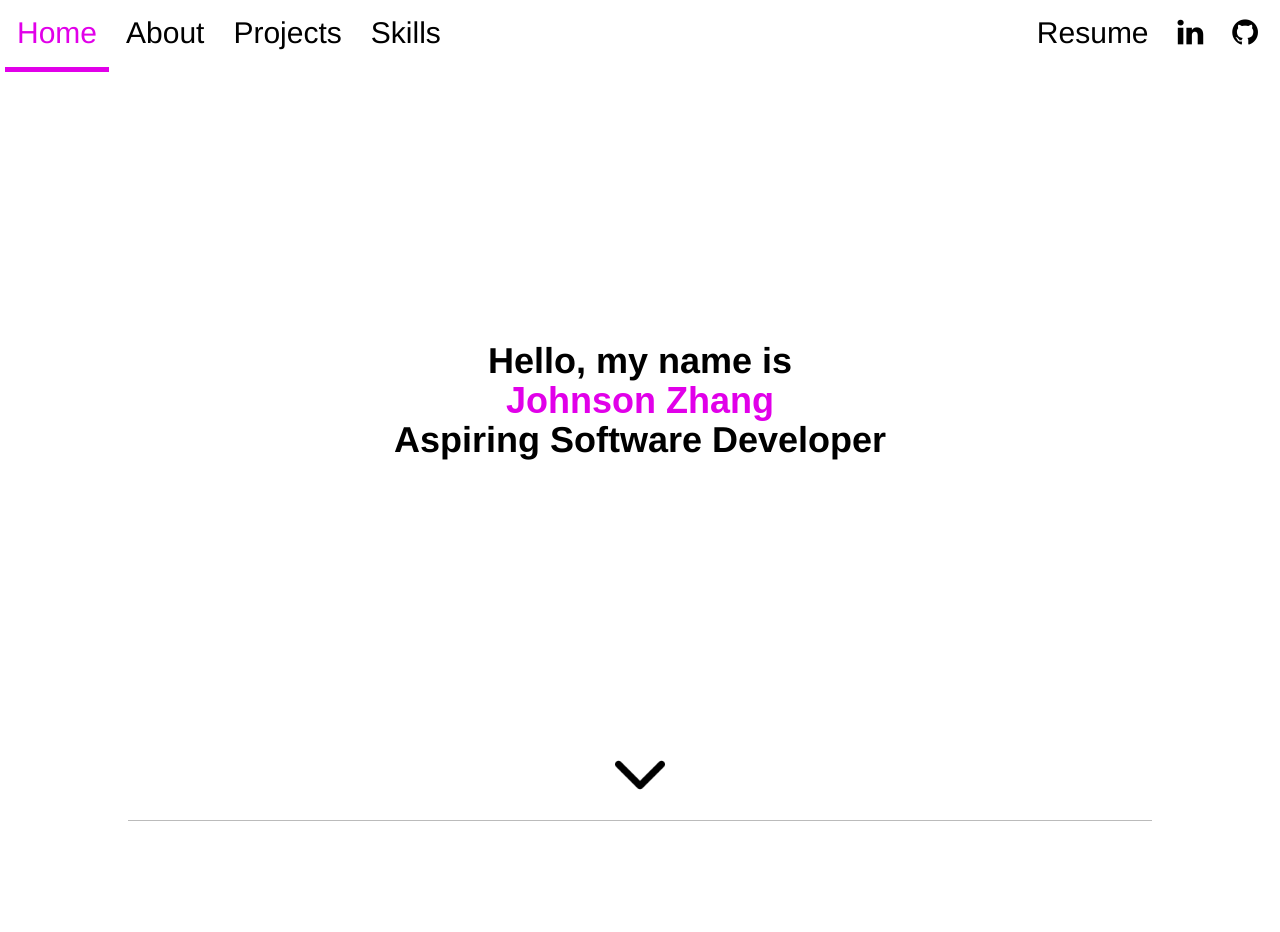
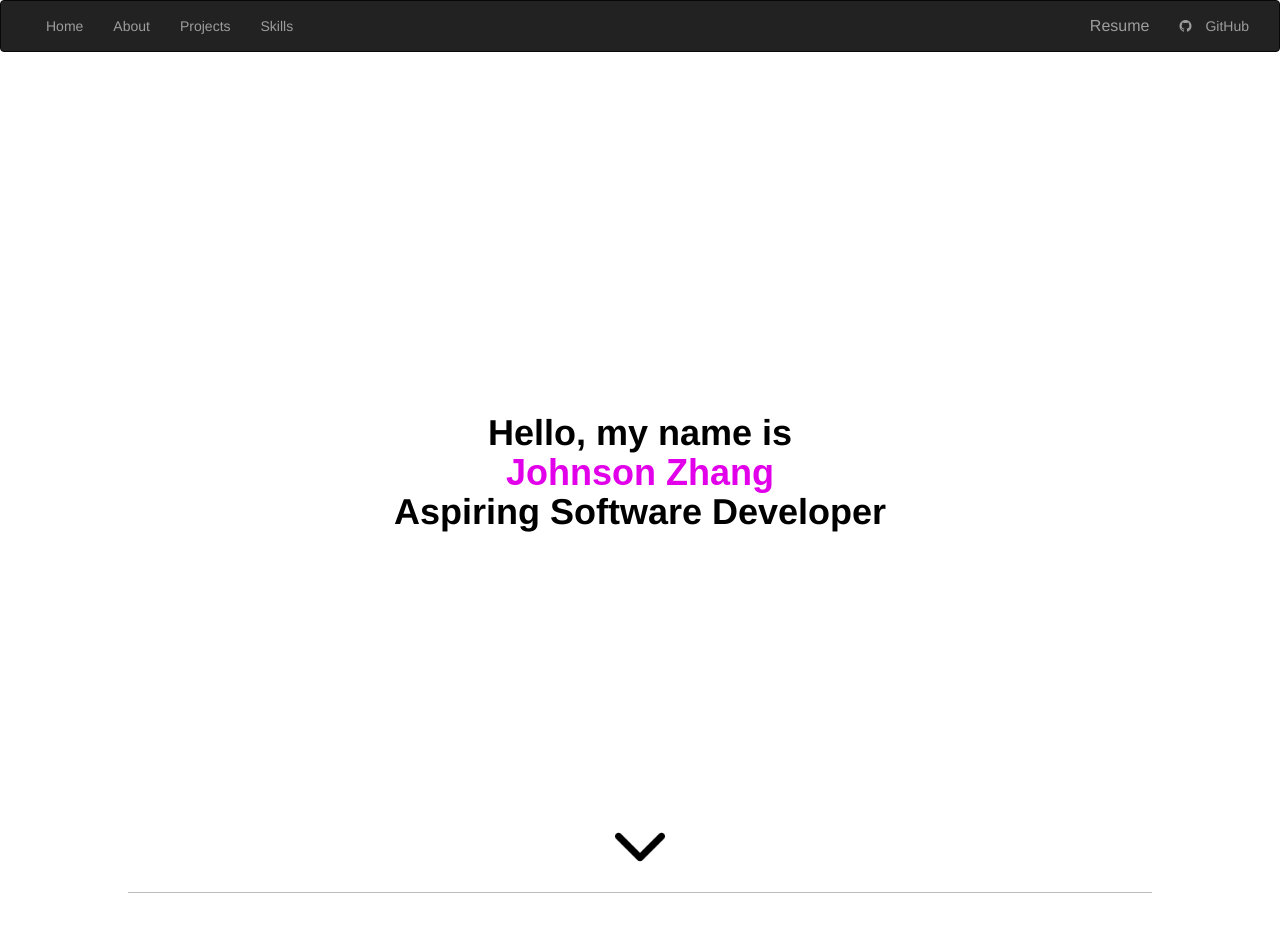
Before and after one commit to johnsonz3/johnsonzhang434.github.io, a website: page index.html in a window 1280 px wide. Shown: the top 932 px of the page. Drawn offline with nearby package versions, Linux system fonts and the light colour scheme.

Commit message:
Made new navbar

```diff
--- a/index.html
+++ b/index.html
@@ -2,29 +2,42 @@
 <html>
 <header>
     <title>Johnson Zhang</title>
-    <meta name="viewport" content="width=device-width, initial-scale=1">
+    <meta name="viewport" content="initial-scale = 1.0,maximum-scale = 1.0" />
     <link rel="stylesheet" href="https://www.w3schools.com/w3css/4/w3.css">
     <link rel="stylesheet" href="https://cdnjs.cloudflare.com/ajax/libs/font-awesome/4.7.0/css/font-awesome.min.css">
     <link rel="stylesheet" href="style.css">
     <link rel="stylesheet" href="https://maxcdn.bootstrapcdn.com/bootstrap/3.4.1/css/bootstrap.min.css">
     <script src="https://ajax.googleapis.com/ajax/libs/jquery/3.5.1/jquery.min.js"></script>
     <script src="https://maxcdn.bootstrapcdn.com/bootstrap/3.4.1/js/bootstrap.min.js"></script>
+    <script src="http://code.jquery.com/jquery-3.2.1.min.js"></script>
+    <script src="https://maxcdn.bootstrapcdn.com/bootstrap/3.3.7/js/bootstrap.min.js"></script>
 </header>
 <body>
-    <section class="header">
-        <div class="header-left">
-            <a class="active" href="#home">Home</a>
-            <a class="about" href="#about-page">About</a>
-            <a class="projects" href="#projects-page">Projects</a>
-            <a class="skills" href="#languages-page">Skills</a>
+    <nav class="navbar navbar-inverse">
+    <div class="container-fluid">
+        <div class="navbar-header">
+        <button type="button" class="navbar-toggle" data-toggle="collapse" data-target="#myNavbar">
+                <span class="icon-bar"></span>
+                <span class="icon-bar"></span>
+                <span class="icon-bar"></span>
+            </button>
         </div>
-        <div class="header-right">
-            <a class="resume" href="./docs/Official Resume.pdf">Resume</a>
-            <!--Removed Email-->
-            <a class="linkedin" href="https://www.linkedin.com/in/johnson-zhang-ba77b1163/"><em class="fa fa-linkedin"></em></a>
-            <a class="github" href="https://github.com/johnsonzhang434"><em class="fa fa-github"></em></a>
+
+        <div class="collapse navbar-collapse" id="myNavbar">
+        <ul class="nav navbar-nav">
+            <li><a class="active" href="#home">Home</a></li>
+            <li><a class="about" href="#about-page">About</a></li>
+            <li><a class="projects" href="#projects-page">Projects</a></li>
+            <li><a class="skills" href="#languages-page">Skills</a></li>
+        </ul>
+        <ul class="nav navbar-nav navbar-right">
+            <li><a class="resume" href="./docs/Official Resume.pdf">Resume</a></li>
+            <li><a class="github" href="https://github.com/johnsonzhang434"><em class="fa fa-github" style="margin-right:1em;"></em>GitHub</a></li>
+        </ul>
+
         </div>
-    </section>
+    </div>
+    </nav>
     <section id = "home" class="background">
         <h1>Hello, my name is<br><span class="name">Johnson Zhang</span><br> Aspiring Software Developer</h1>
         <div>
```
